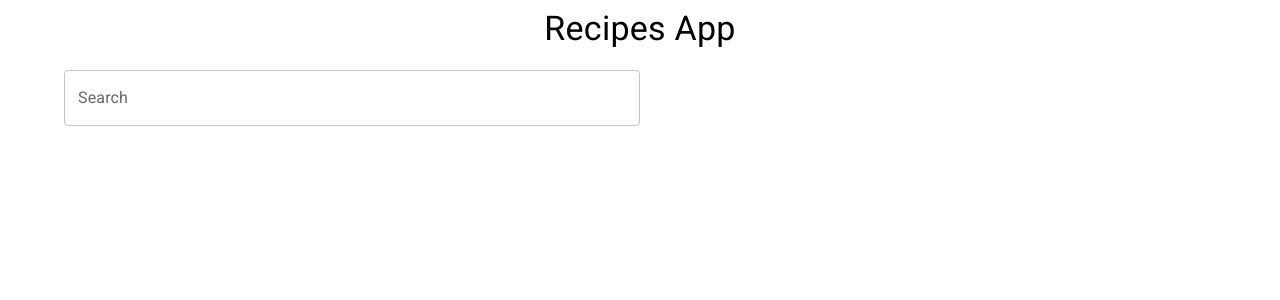
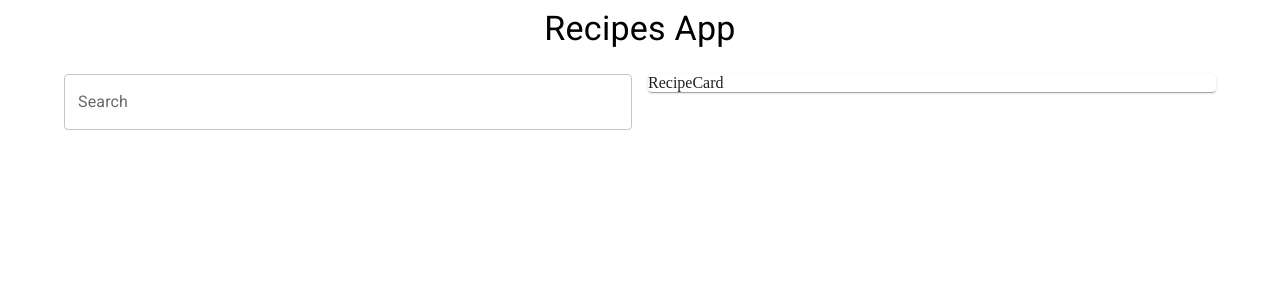
Before and after one commit to JoseLopez01/taller-test, a React (Create React App) app: page / in a window 1280 px wide. Shown: the top 300 px of the page. Built offline with nearby package versions, Linux system fonts and the light colour scheme.

Commit message:
card added to layout

```diff
--- a/src/App.js
+++ b/src/App.js
@@ -4,6 +4,7 @@ import Container from '@mui/material/Container';
 import { ThemeProvider, createTheme } from '@mui/material/styles';
 
 import RecipesForm from './components/RecipesForm';
+import RecipeCard from './components/RecipeCard';
 
 const theme = createTheme({
   palette: {
@@ -18,9 +19,12 @@ function App() {
         <Typography variant="h4" align="center">
           Recipes App
         </Typography>
-        <Grid container>
+        <Grid container sx={{ mt: 1 }} spacing={2}>
           <Grid item xs={6}>
             <RecipesForm />
+          </Grid>
+          <Grid item xs={6}>
+            <RecipeCard />
           </Grid>
         </Grid>
       </Container>
--- a/src/components/RecipeCard.jsx
+++ b/src/components/RecipeCard.jsx
@@ -1,7 +1,7 @@
-import React from 'react';
+import Card from '@mui/material/Card';
 
 function RecipeCard() {
-  return <div>RecipeCard</div>;
+  return <Card>RecipeCard</Card>;
 }
 
 export default RecipeCard;
--- a/src/components/SearchRecipe.jsx
+++ b/src/components/SearchRecipe.jsx
@@ -10,7 +10,6 @@ const SearchContainer = styled('div')(() => ({
   display: 'flex',
   flexDirection: 'column',
   alignItems: 'center',
-  marginTop: '20px',
   width: '100%',
 }));
 
```
